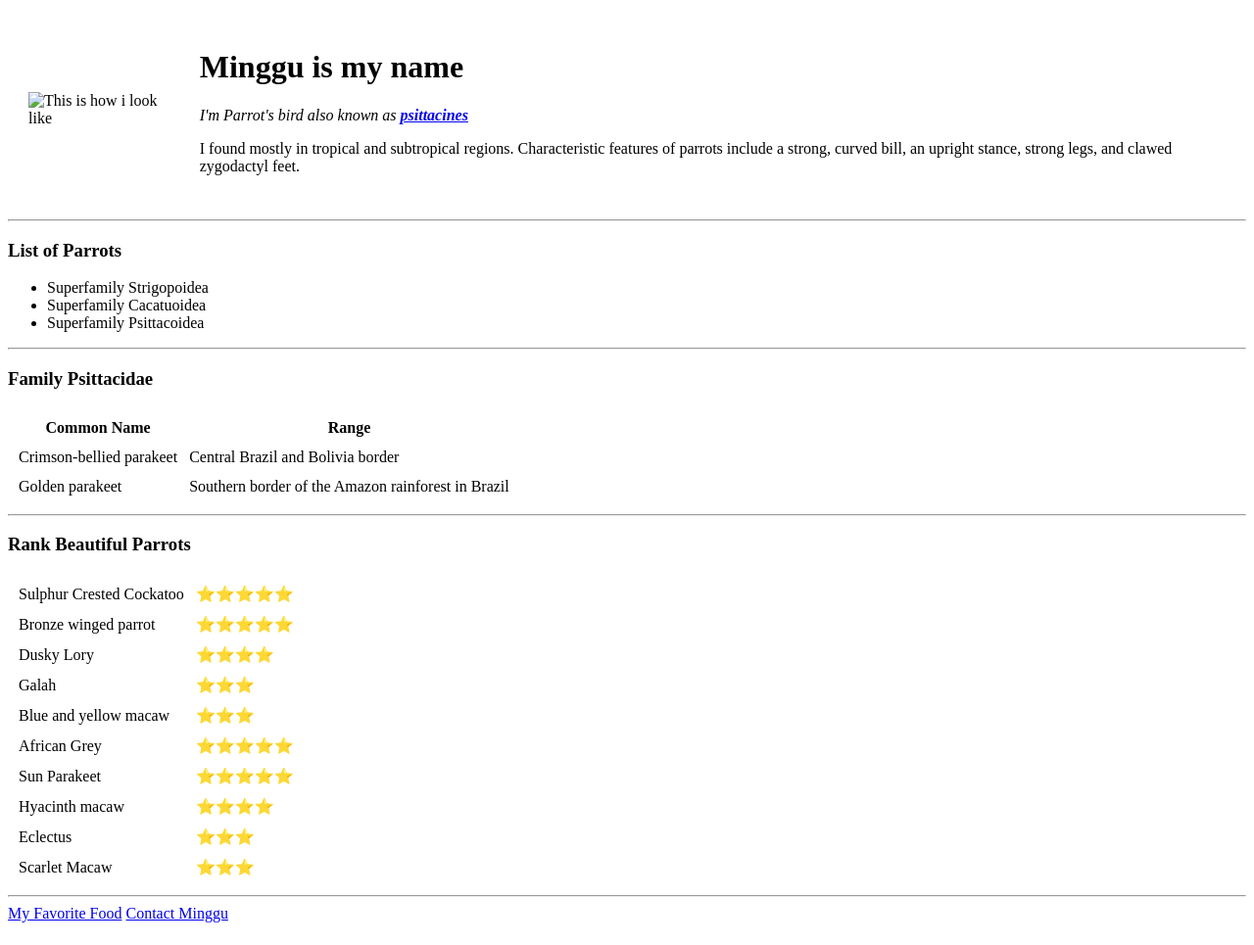
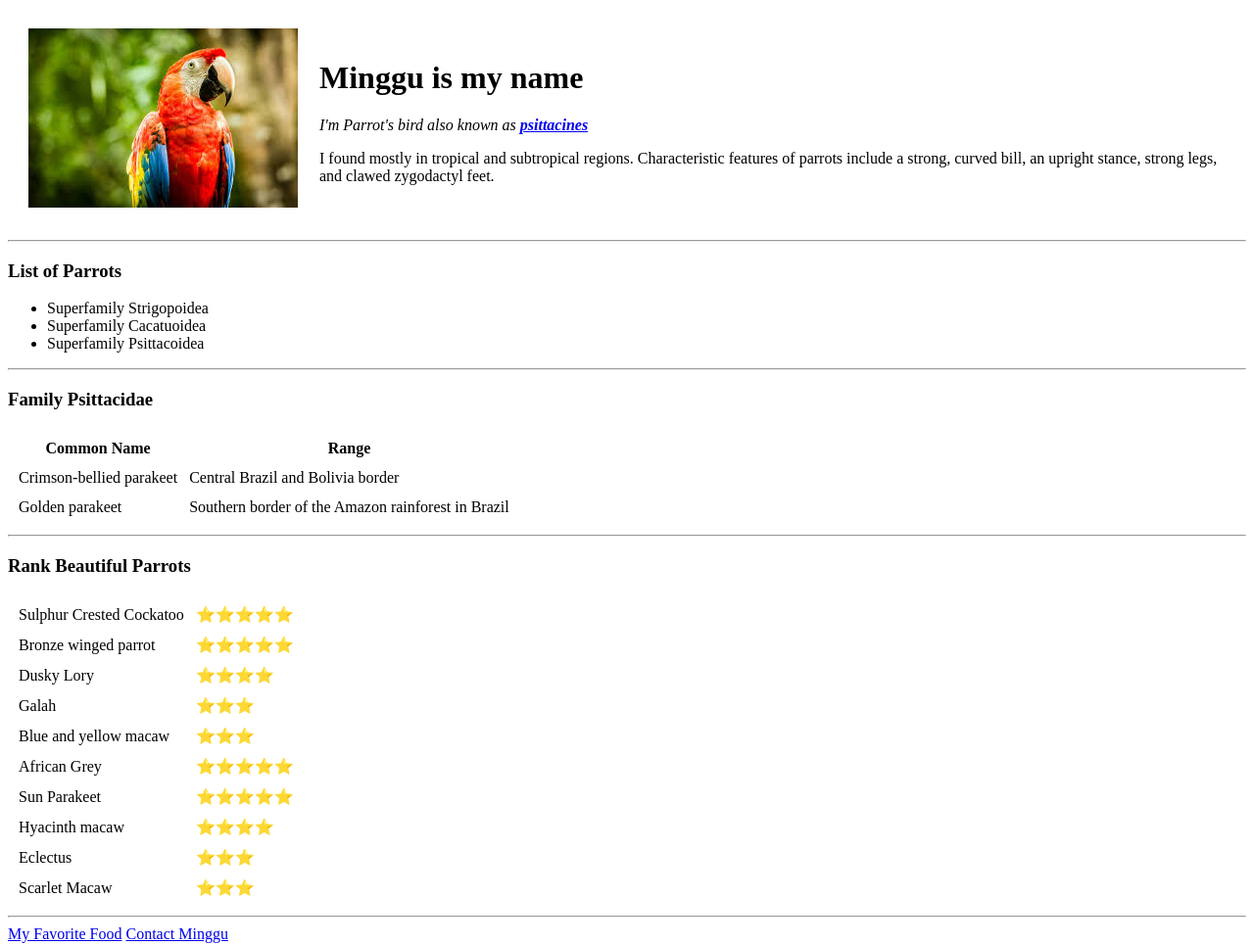
Before and after one commit to minggusunday/CV, a plain HTML site: page index.html in a window 1280 px wide. Shown: the whole page at 98% size. Drawn offline with Linux system fonts and the light colour scheme.

Commit message:
Update index.html

```diff
--- a/index.html
+++ b/index.html
@@ -9,7 +9,7 @@
 <body>
   <table cellspacing="20">
     <tr>
-      <td><img src="Images/minggu.jpeg" alt="This is how i look like"></td>
+      <td><img src="minggu.jpeg" alt="This is how i look like"></td>
       <td>  <h1>Minggu is my name</h1>
         <p><em>I'm Parrot's bird also known as <strong><a href="https://en.wikipedia.org/wiki/Parrot">psittacines</a></strong></em></p>
         <p>I found mostly in tropical and subtropical regions. Characteristic features of parrots include a strong, curved bill,
```
